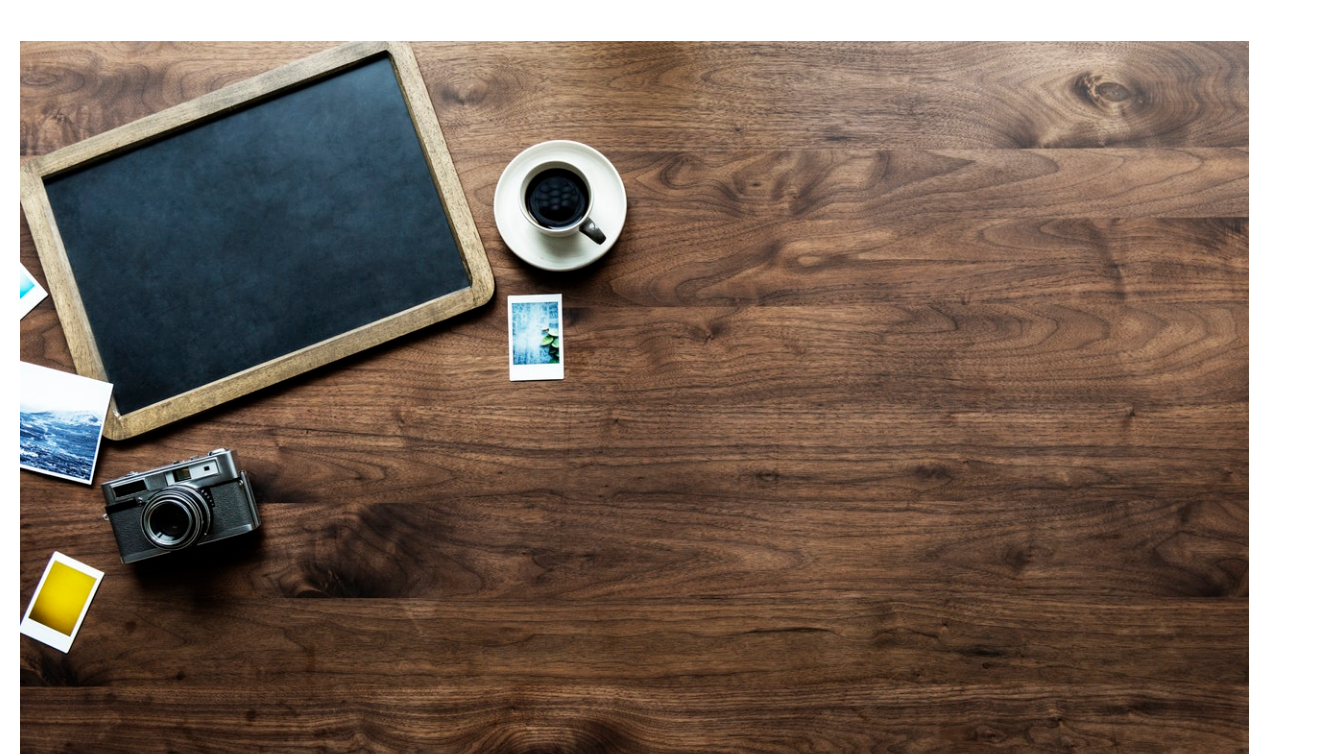
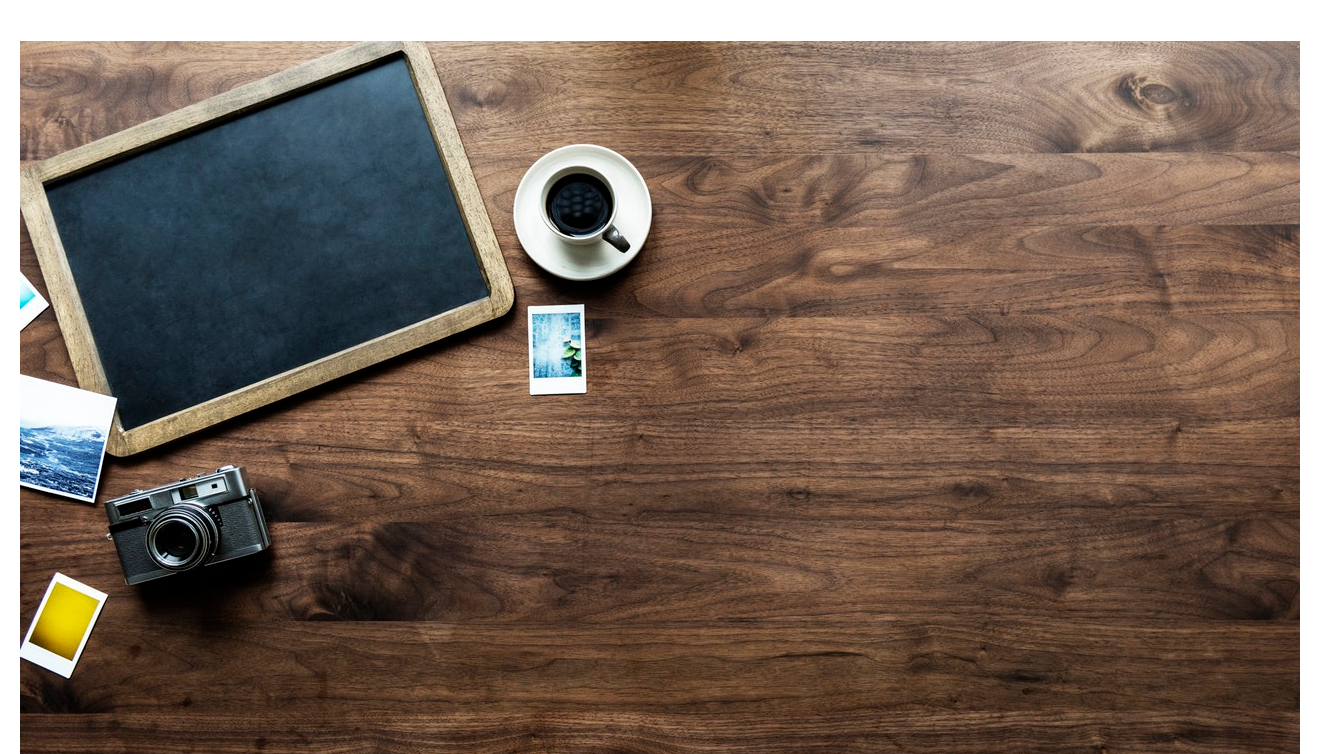
Before and after one commit to rajopriyo/PEP_Coding, a plain HTML site: page index.html in a window 1280 px wide. Shown: the part 46-800 px from the top of the page, 1320 px wide, since content can reach past the window. Drawn offline with Linux system fonts and the light colour scheme.

Commit message:
commited

```diff
--- a/style.css
+++ b/style.css
@@ -32,7 +32,7 @@ li{
     list-style: none;
 }
 .laptop{
-    width: 96vw;
+    width: 100vw;
     margin: 0 20px
 
 }
```
